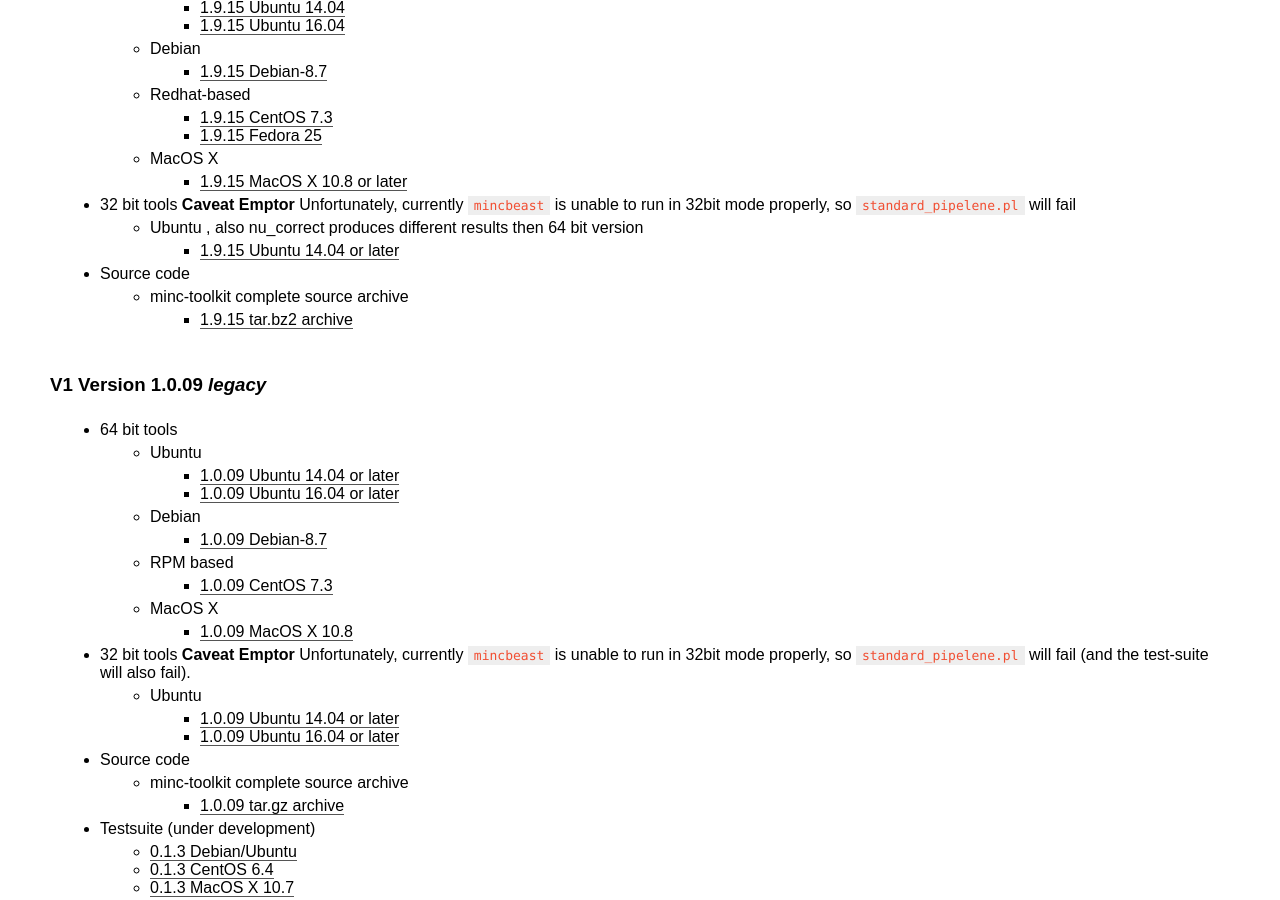
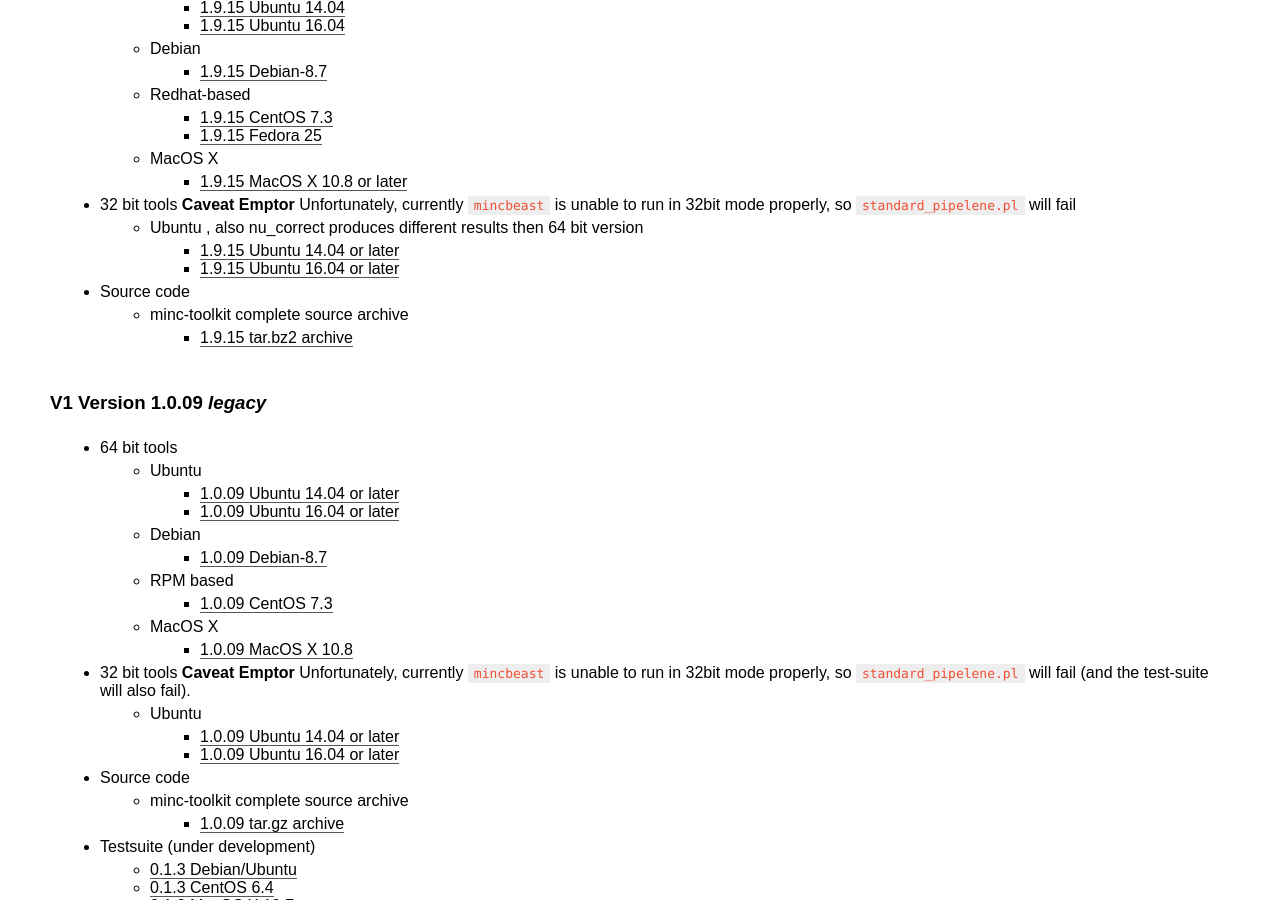
Before and after one commit to BIC-MNI/BIC-MNI.github.io, a Jekyll site: the page built from index.md, in a window 1280 px wide and 900 px high, scrolled down 1273 px. Built offline with Jekyll 4.4.1, drawn with Linux system fonts in a browser that asks for light colours; some web fonts are replaced.

Commit message:
Added binary package for Ubuntu 16.04 x32

```diff
--- a/index.md
+++ b/index.md
@@ -60,6 +60,7 @@
 * 32 bit tools **Caveat Emptor** Unfortunately, currently `mincbeast` is unable to run in 32bit mode properly, so `standard_pipelene.pl` will fail
   * Ubuntu , also nu_correct produces different results then 64 bit version
     * [1.9.15 Ubuntu 14.04 or later](http://packages.bic.mni.mcgill.ca/minc-toolkit/Debian/minc-toolkit-1.9.15-20170529-Ubuntu_14.04-i686.deb)
+    * [1.9.15 Ubuntu 16.04 or later](http://packages.bic.mni.mcgill.ca/minc-toolkit/Debian/minc-toolkit-1.9.15-20170529-Ubuntu_16.04-i686.deb)
 * Source code
   * minc-toolkit complete source archive
     * [1.9.15 tar.bz2 archive](http://packages.bic.mni.mcgill.ca/minc-toolkit/minc-toolkit-v2-1.9.15-20170529.tar.bz2)
```
